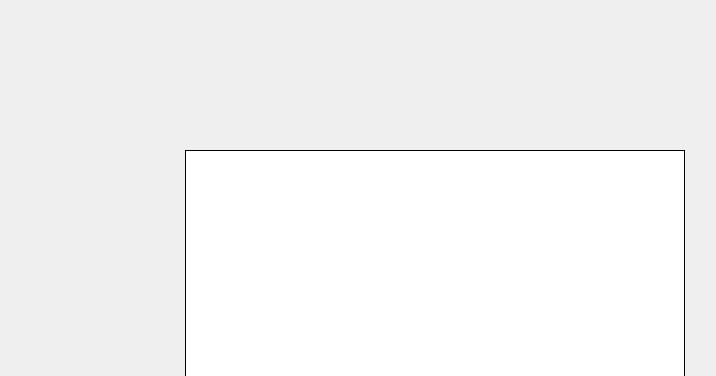
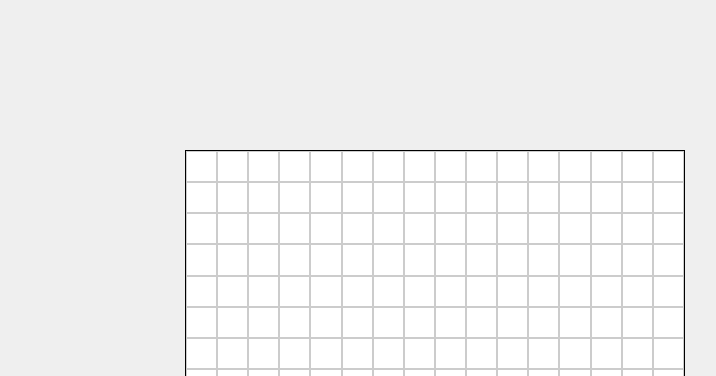
Before and after one commit to Jothamyacim/The-Odin-Project, a plain HTML site: page Foundations_Course/03-Etch-a-Sketch/index.html in a window 1280 px wide. Shown: the top 376 px of the page, without its empty margins (282-998 px from the left). Drawn offline with Linux system fonts and the light colour scheme.

Commit message:
completed grid-squares container

```diff
--- a/Foundations_Course/03-Etch-a-Sketch/script.js
+++ b/Foundations_Course/03-Etch-a-Sketch/script.js
@@ -5,3 +5,21 @@ console.log("Hello world!");
 document.getElementById("#container");
 
 //define grid rules
+const rows = 16;
+const columns = 16;
+
+const totalSquares = rows*columns;//16 * 16 = 256 squares
+
+//loop to genenrate squares
+for(let i = 0; i < totalSquares; i++) {
+
+    //create div tags for every square
+    const square = document.createElement('div');
+
+    //add classList for styling
+    square.classList.add('grid-square');
+
+    //append squares to container
+    container.appendChild(square);
+
+}
--- a/Foundations_Course/03-Etch-a-Sketch/style.css
+++ b/Foundations_Course/03-Etch-a-Sketch/style.css
@@ -23,8 +23,20 @@ body{
     background-color: white;
     border: 1px solid black;
 
-    /*flex-wrap property makes sure that not all 256 divs are squezzed on one line*/
+    /*flex-wrap property makes sure that items flows to another line*/
     display: flex;
     flex-wrap: wrap;
 
 }
+
+/*css rules for the squares*/
+.grid-square {
+    /*To make sure that only 16 suares sit on one row we must divide the full width
+    by 16 (i.e 100/16 = 6.25). This will be the height and width of our individual squares*/
+
+    height: 6.25%;
+    width: 6.25%;
+
+    border: 1px solid #ccc;
+
+}
```
